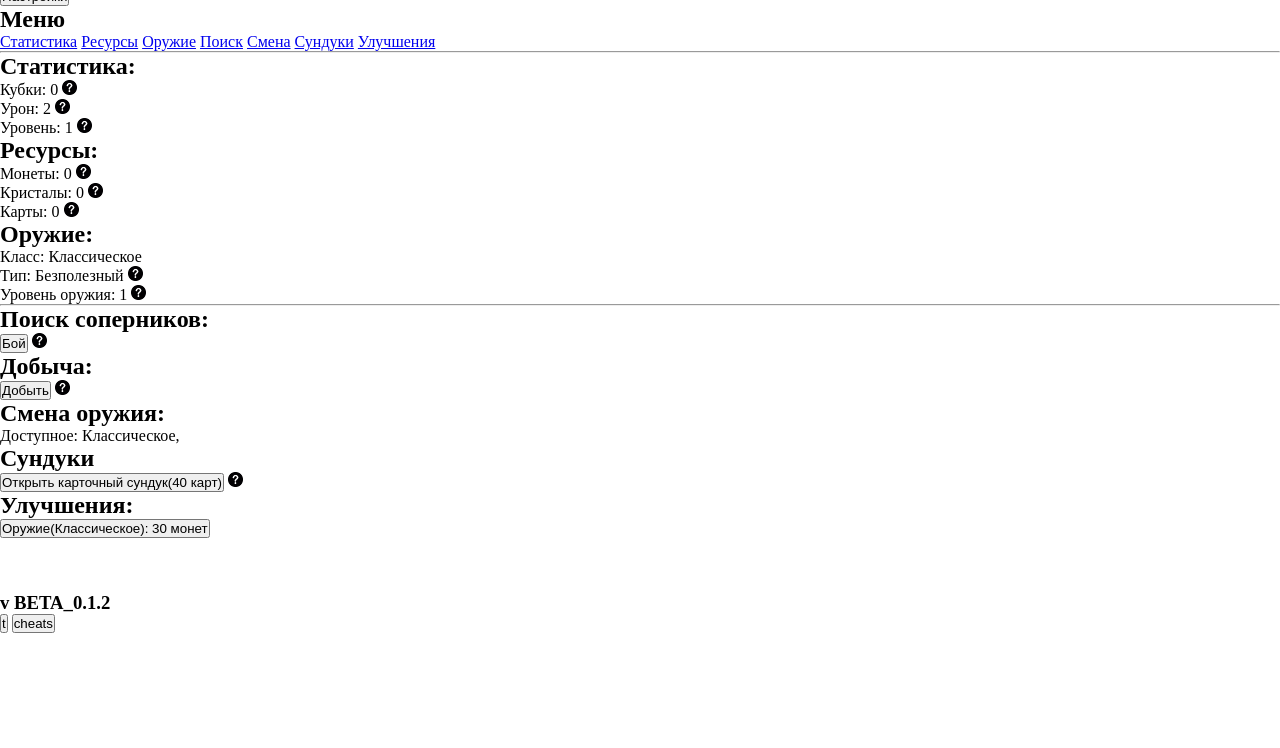
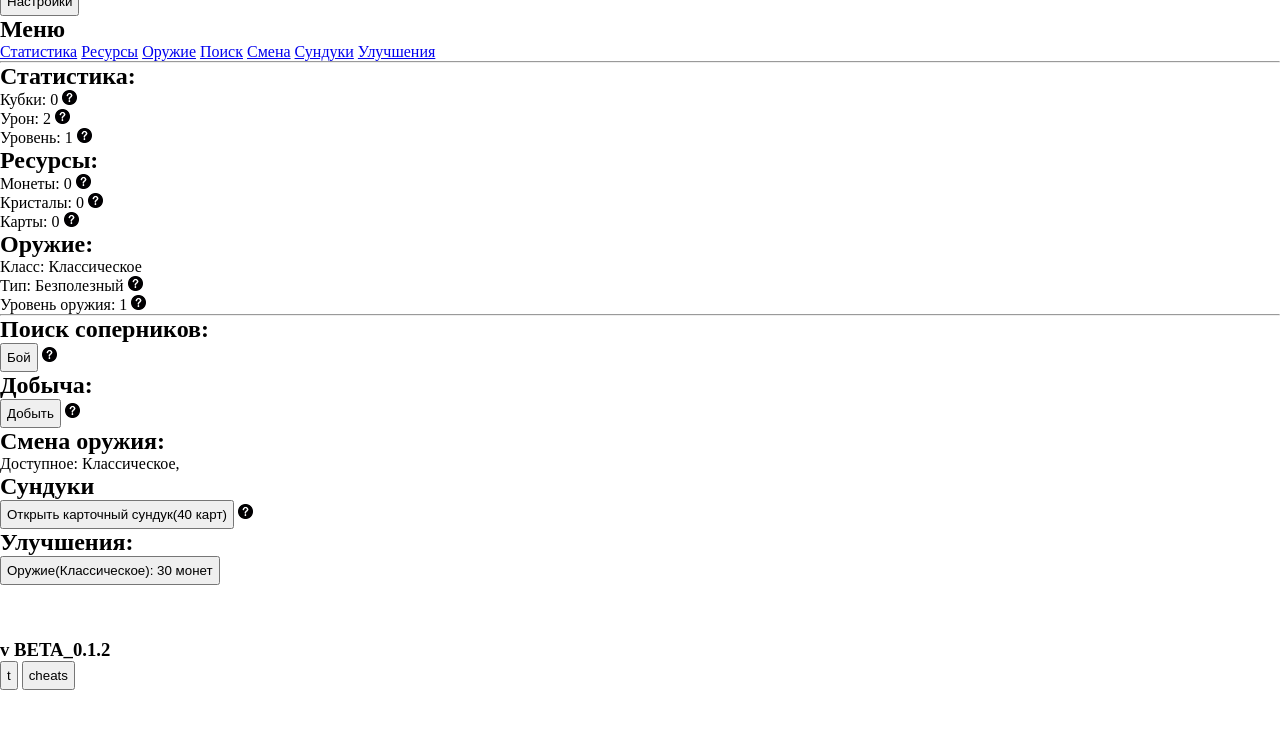
Before and after one commit to RandomSword/RandomSword.Su, a plain HTML site: page index.html in a window 1280 px wide. Shown: the part 52-800 px from the top of the page. Drawn offline with Linux system fonts and the light colour scheme.

Commit message:
Update style.css

```diff
--- a/style.css
+++ b/style.css
@@ -5,3 +5,6 @@
 .div_images_off {
     display: none;
 }
+button {
+    padding: 5px;
+}
```
